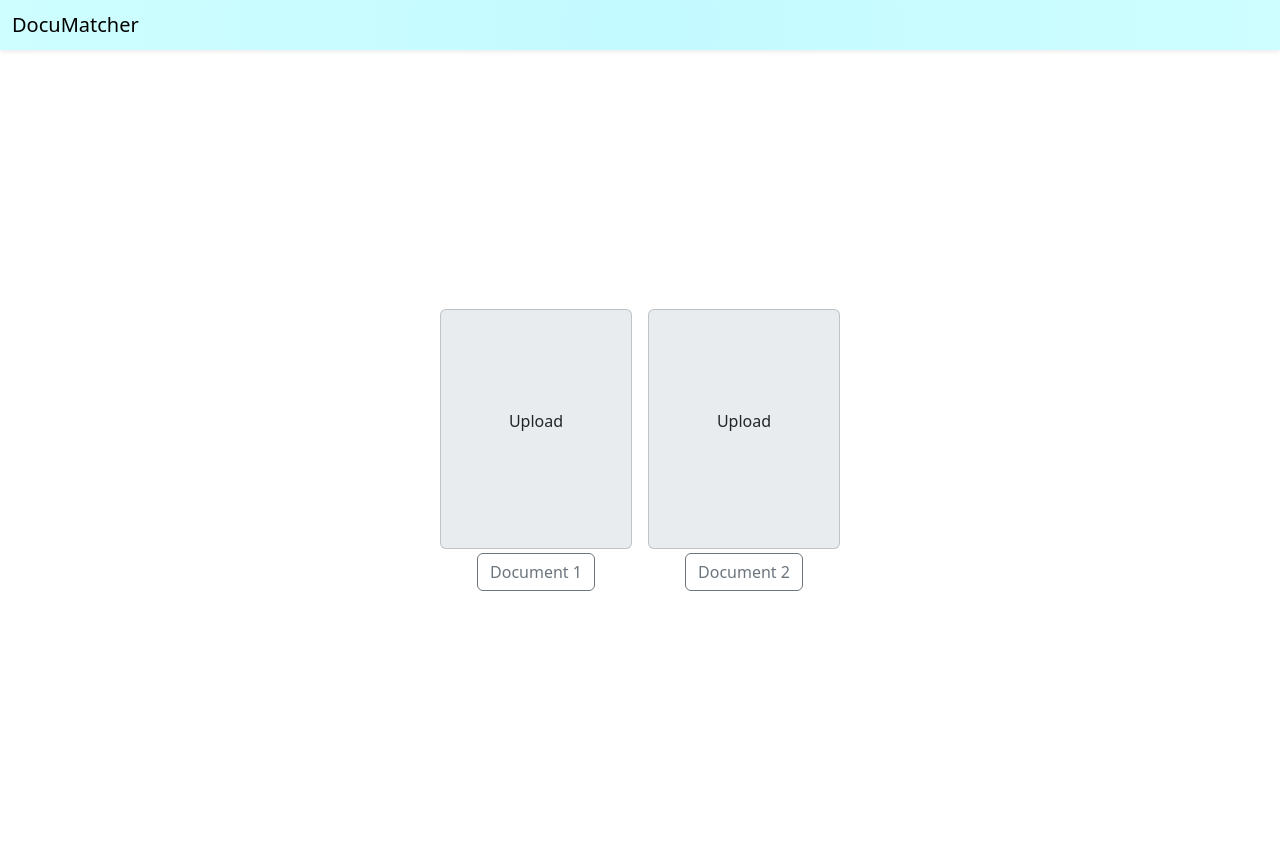
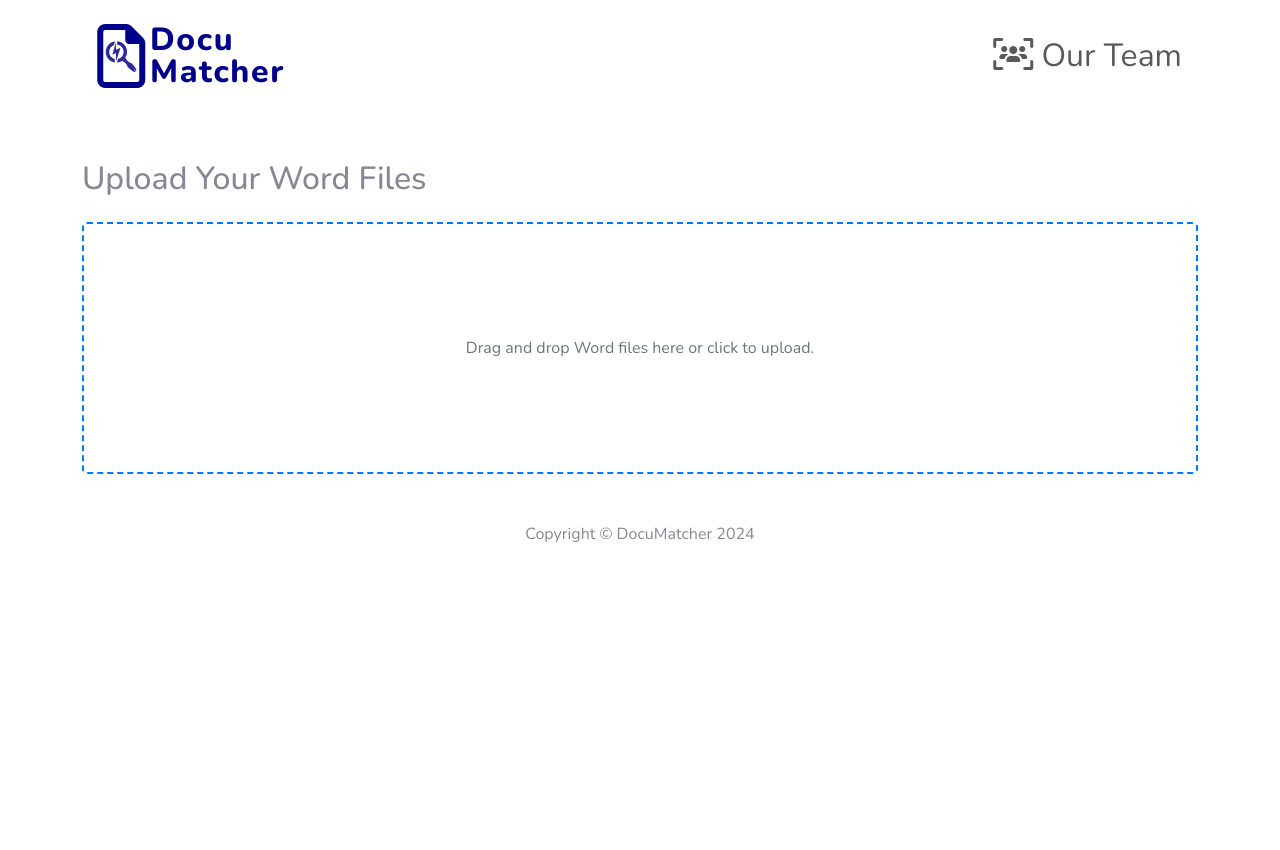
Before and after one commit to normit581/cits3200-proj, a Flask app: page / in a window 1280 px wide. After the commit the page ends 542 px from the top, so only its background shows below. Run offline with Flask 3, Linux system fonts and the light colour scheme.

Commit message:
UI Improvement and File Upload Functionality
UI Improvement
- add NavBar, Footer to Layout folder
- project logo, modify home page design
- include file upload inputs, page not found.html, team.html

File Upload Functionality
- include home.js for file upload function

App Enhancement
- minor bug fix in HTML tag
- rename app.py to init
- add route.py

```diff
--- a/app/app.py
+++ b/app/__init__.py
@@ -1,21 +1,18 @@
 from flask import Flask, render_template
-from config import Config
+from app.config import Config
 
+def page_not_found(e):
+    return render_template('/layout/page_not_found.html', project_name="DocuMatcher"), 404
 
 def create_app(config: Config):
     app = Flask(__name__)
     app.config.from_object(config)
-
+    app.register_error_handler(404, page_not_found)
     return app
-
 
 app = create_app(Config)
 
-
-@app.route('/', methods=['GET'])
-def home():
-    return render_template('home.html')
-
-
 if __name__ == "__main__":
     app.run()
+
+from app import routes
--- /dev/null
+++ b/app/routes.py
@@ -0,0 +1,19 @@
+from flask import render_template
+from app import app
+
+@app.context_processor
+def inject_global_variable():
+    return dict(project_name="DocuMatcher")
+
+@app.route('/', methods=['GET'])
+@app.route('/home')
+def home():
+    return render_template('home.html')
+
+@app.route('/team', methods=['GET'])
+def team():
+    return render_template('team.html')
+
+@app.route('/error')
+def error(error = None):
+    return render_template('/layout/page_not_found.html'), 404
--- /dev/null
+++ b/app/static/js/base.js
@@ -0,0 +1,16 @@
+function setLogo() {
+    $(".my-logo").replaceWith(
+        `<span class="fa-stack fa-2xl">
+            <i class="fa-brands fa-searchengin fa-stack-1x fa-beat-fade" style="--fa-animation-duration: 2s; --fa-beat-fade-opacity: 0.5; --fa-beat-fade-scale: 1.1;"></i>
+            <i class="fa-regular fa-file fa-stack-2x"></i>
+            <span class="fa-layers fa-2x">
+                <span class="logo-word pos-up">Docu</span>
+                <span class="logo-word pos-down">Matcher</span>
+            </span>
+        </span>`
+    );
+}
+
+$(() => {
+    setLogo();
+});
--- /dev/null
+++ b/app/static/js/home.js
@@ -0,0 +1,53 @@
+const validExtensions = [
+    "application/vnd.openxmlformats-officedocument.wordprocessingml.document", // .docx
+    "application/msword" // .doc
+];
+
+
+function handleFiles(files) {
+    var $fileList = $('#file-list');
+    $fileList.empty();
+    $.each(files, function(index, file) {
+        if (validExtensions.includes(file.type)) {
+            $fileList.append('<p>' + file.name + '</p>');
+        } else {
+            alert('Only Word files (.doc, .docx) are allowed.');
+        }
+    });
+}
+
+function setFileEvents(){
+    var $fileInput = $('#file-input');
+    $fileInput.on('change', function(e) {
+        handleFiles(e.target.files);
+    });
+
+    var $dropZone = $('#drop-zone');
+    $dropZone.on('click', function() {
+        $fileInput.click();
+    });
+
+    $dropZone.on('dragover', function(e) {
+        e.preventDefault();
+        e.stopPropagation();
+        $dropZone.addClass('dragover');
+    });
+
+    $dropZone.on('dragleave', function(e) {
+        e.preventDefault();
+        e.stopPropagation();
+        $dropZone.removeClass('dragover');
+    });
+
+    $dropZone.on('drop', function(e) {
+        e.preventDefault();
+        e.stopPropagation();
+        $dropZone.removeClass('dragover');
+        var files = e.originalEvent.dataTransfer.files;
+        handleFiles(files);
+    });
+}
+
+$(() => {
+    setFileEvents();
+});
--- a/app/static/styles/base.css
+++ b/app/static/styles/base.css
@@ -1,15 +1,86 @@
 body {
+  font-family: "Nunito", sans-serif !important;
+  font-style: normal;
   margin: 0;
-  height: 100vh;
-  width: 100vw;
+  font-size: 1rem;
+  font-weight: 400;
+  line-height: 1.5;
+  color: #858796 !important;
+  text-align: left;
+  background-color: #fff;
 }
 
-header {
-  background: rgb(136,245,255);
-  background: radial-gradient(circle, rgba(195,250,255,1) 0%, rgba(206,254,255,1) 100%);
+.topbar .topbar-brand {
+  padding: 1rem 0rem;
+  letter-spacing: 0.1rem;
+  z-index: 1;
+  text-decoration: none;
+  text-align: center;
 }
 
-main {
-  height: 100%;
-  width: 100%;
+.navbar {
+  margin-bottom: 1.5rem;
 }
+
+.logo-word {
+  font-weight: 800;
+  font-size: 0.5em;
+  position: absolute;
+}
+
+.pos-up {
+  top: -25%;
+  left: 85%;
+}
+
+.pos-down {
+  top: 25%;
+  left: 85%;
+}
+
+.logo {
+  color: darkblue;
+}
+
+footer.page-footer {
+  padding: 2rem 0;
+}
+
+.shaded {
+  box-shadow: 0 0.3rem 2rem 0 rgba(58, 59, 69, 0.15) !important;
+}
+
+@keyframes shake {
+  0% {
+      transform: translateX(0);
+  }
+
+  25% {
+      transform: translateX(-5px);
+  }
+
+  50% {
+      transform: translateX(5px);
+  }
+
+  75% {
+      transform: translateX(-3px);
+  }
+
+  100% {
+      transform: translateX(0);
+  }
+}
+
+.error {
+  color: #5a5c69;
+  font-size: 7rem;
+  position: relative;
+  line-height: 1;
+  width: 12.5rem;
+  animation: shake 0.5s ease-in-out infinite;
+}
+
+.hidden {
+  display: none;
+}
--- a/app/static/styles/home.css
+++ b/app/static/styles/home.css
@@ -1,25 +1,12 @@
-.home-body {
-  display: flex;
-  height: 100%;
-  justify-content: center;
-  align-items: center;
+.drop-zone {
+    border: 2px dashed #007bff;
+    border-radius: 5px;
+    padding: 7rem 0rem;
+    text-align: center;
+    color: #6c757d;
+    cursor: pointer;
 }
 
-.upload-container {
-  display: flex;
-  flex-direction: column;
-  justify-content: space-between;
-  align-items: center;
-  margin: 0.5rem;
-  color: grey;
+.drop-zone.dragover {
+    background-color: #e9ecef;
 }
-
-.upload-drop {
-  display: flex;
-  text-align: center;
-  justify-content: center;
-  min-height: 30vh;
-  min-width: 15vw;
-  margin-bottom: 0.25rem;
-  background-color: var(--bs-secondary-bg);
-}
--- a/app/templates/base.html
+++ b/app/templates/base.html
@@ -3,8 +3,7 @@
 <html lang="en">
 
 <head>
-    <title>DocuMatcher: {% block title %}{% endblock %}</title>
-    <link rel="stylesheet" href="{{ url_for('static', filename='styles/base.css' )}}"
+    <title>{{ project_name }}: {% block title %}{% endblock %}</title>
 
     <meta charset="UTF-8" >
     <meta name="viewport" content="width=device-width, initial-scale=1.0">
@@ -16,22 +15,29 @@
     <script src="https://code.jquery.com/jquery-3.7.1.min.js"
       integrity="sha256-/JqT3SQfawRcv/BIHPThkBvs0OEvtFFmqPF/lYI/Cxo=" crossorigin="anonymous"></script>
 
+    <link rel="preconnect" href="https://fonts.googleapis.com">
+    <link rel="preconnect" href="https://fonts.gstatic.com" crossorigin>
+    <link rel="stylesheet" href="https://fonts.googleapis.com/css2?family=Nunito:ital,wght@0,200..1000;1,200..1000&display=swap">
+    <link rel="stylesheet" href="https://cdnjs.cloudflare.com/ajax/libs/font-awesome/6.5.1/css/all.min.css" integrity="sha512-DTOQO9RWCH3ppGqcWaEA1BIZOC6xxalwEsw9c2QQeAIftl+Vegovlnee1c9QX4TctnWMn13TZye+giMm8e2LwA==" crossorigin="anonymous" referrerpolicy="no-referrer" />
+
+    <link rel="stylesheet" href="{{ url_for('static', filename='styles/base.css' )}}">
+    <script src="{{ url_for('static', filename='js/base.js') }}"></script>
   {% block head %}
   {% endblock %}
 </head>
 
 <body>
-  <header class="sticky-top">
-    <nav class="navbar shadow-sm">
-      <div class="container-fluid">
-          <h1 class="navbar-brand mb-0 h1" href="{{ url_for('home') }}">DocuMatcher</h1>
-      </div>
-    </nav>
-  </header>
+  {% block nav_bar %}
+    {% include '/layout/nav_bar.html' %}
+  {% endblock %}
+
   <main>
     {% block content %}
     {% endblock %}
   </main>
+
+  {% block footer %}
+    {% include '/layout/footer.html' %}
+  {% endblock %}
 </body>
-
 </html>
--- a/app/templates/home.html
+++ b/app/templates/home.html
@@ -3,24 +3,17 @@
 {% block title %}Home{% endblock %}
 
 {% block head %}
-<link rel="stylesheet" href="{{ url_for('static', filename='styles/home.css')}}"
+  <link rel="stylesheet" href="{{ url_for('static', filename='styles/home.css')}}">
+  <script src="{{ url_for('static', filename='js/home.js') }}"></script>
 {% endblock %}
 
 {% block content %}
-
-<div class="home-body">
-  <div class="upload-container">
-    <div class="upload-drop card">
-      <p>Upload</p>
-    </div>
-    <button type="button" class="btn btn-outline-secondary">Document 1</button>
+<div class="container mt-5">
+  <h2 class="mb-4">Upload Your Word  Files</h2>
+  <div id="drop-zone" class="drop-zone">
+    Drag and drop Word files here or click to upload.
   </div>
-  <div class="upload-container">
-    <div class="upload-drop card">
-      <p>Upload</p>
-    </div>
-    <button type="button" class="btn btn-outline-secondary">Document 2</button>
-  </div>
+  <input class="hidden" type="file" id="file-input" multiple accept=".doc,.docx">
+  <div id="file-list" class="mt-3"></div>
 </div>
-
 {% endblock %}
--- /dev/null
+++ b/app/templates/layout/footer.html
@@ -0,0 +1,7 @@
+ <footer class="page-footer bg-white">
+    <div class="container my-auto">
+        <div class="copyright text-center my-auto">
+            <span>Copyright © {{project_name}} 2024</span>
+        </div>
+    </div>
+</footer>
--- /dev/null
+++ b/app/templates/layout/nav_bar.html
@@ -0,0 +1,19 @@
+<nav class="navbar navbar-expand-lg navbar-light">
+    <div class="container topbar">
+        <a class="logo topbar-brand" href="{{ url_for('home') }}">
+            <i class="my-logo"></i>
+        </a>
+        <button class="navbar-toggler" type="button" data-bs-toggle="collapse" data-bs-target="#navbarSupportedContent" aria-controls="navbarSupportedContent" aria-expanded="false" aria-label="Toggle navigation">
+            <span class="navbar-toggler-icon"></span>
+        </button>
+        <div class="collapse navbar-collapse" id="navbarSupportedContent">
+            <ul class="navbar-nav ms-auto">
+                <li class="nav-item fa-2x me-2">
+                    <a class="nav-link" href="{{ url_for('team') }}">
+                        <i class="fa-solid fa-users-viewfinder"></i> Our Team
+                    </a>
+                </li>
+            </ul>
+        </div>
+    </div>
+</nav>
```
Also changed, not shown: app/templates/layout/page_not_found.html (added, +14 -0 lines), app/templates/team.html (added, +64 -0 lines).
